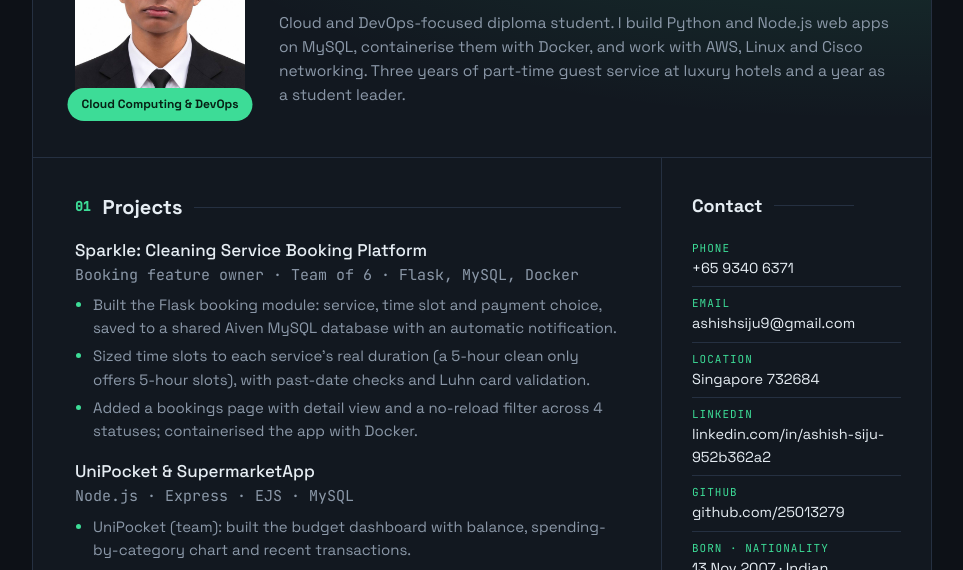
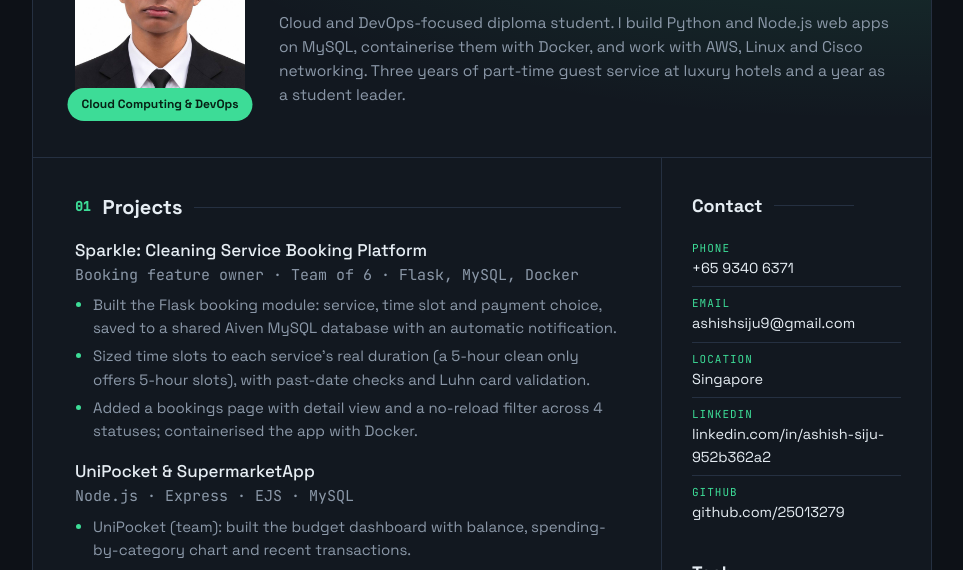
Before and after one commit to 25013279/Portfolio, a plain HTML site: page resume.html in a window 1280 px wide. Shown: the part 230-800 px from the top of the page, without its empty margins (158-1121 px from the left). Drawn offline with Linux system fonts and the light colour scheme.

Commit message:
Add files via upload

```diff
--- a/resume.html
+++ b/resume.html
@@ -183,10 +183,9 @@
           <dl class="contact">
             <div><dt>Phone</dt><dd><a href="tel:+6593406371">+65 9340 6371</a></dd></div>
             <div><dt>Email</dt><dd><a href="mailto:ashishsiju9@gmail.com">ashishsiju9@gmail.com</a></dd></div>
-            <div><dt>Location</dt><dd>Singapore 732684</dd></div>
+            <div><dt>Location</dt><dd>Singapore</dd></div>
             <div><dt>LinkedIn</dt><dd><a href="https://www.linkedin.com/in/ashish-siju-952b362a2/">linkedin.com/in/ashish-siju-952b362a2</a></dd></div>
             <div><dt>GitHub</dt><dd><a href="https://github.com/25013279">github.com/25013279</a></dd></div>
-            <div><dt>Born · Nationality</dt><dd>13 Nov 2007 · Indian</dd></div>
           </dl>
         </section>
 
```
Also changed, not shown: 1 other file.
